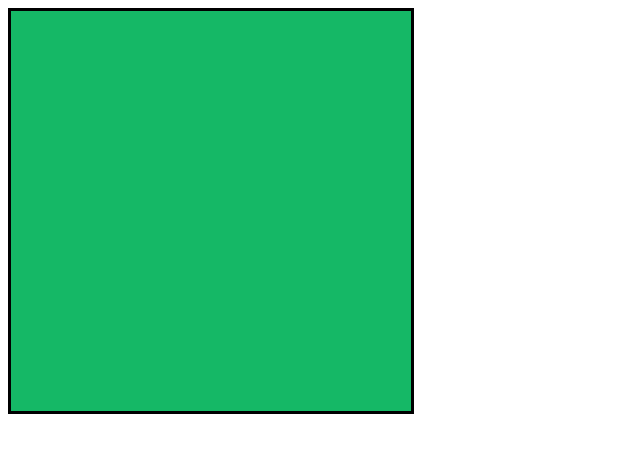
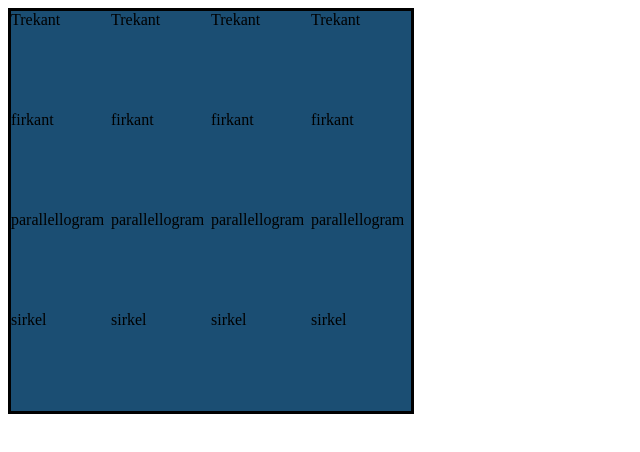
Before and after one commit to olaven/IT2-eksamen-losninger, a plain HTML site: page forberedelse_heldag/forberedelsesoppgaver_heldag/memotest.html in a window 1280 px wide. Shown: the whole page, without its empty margins (0-640 px from the left). Drawn offline with Linux system fonts and the light colour scheme.

Commit message:
kortene er lagt utover feltet. Trenger måte å plassere dem i tilfeldig rekkefølge

```diff
--- a/forberedelse_heldag/forberedelsesoppgaver_heldag/memotest.html
+++ b/forberedelse_heldag/forberedelsesoppgaver_heldag/memotest.html
@@ -13,9 +13,9 @@
       ];
 
       function oppstart() {
-        genMemo(kortInnhold, "memofelt", 4, 400);
+        genMemo(kortInnhold, "memofelt", 4, 400);//Holde alt i en funksjon slik at den kan brukes i relevante oppgaver uten at det krever for mye ekstra styr
       }
-      function genMemo(data, feltId, antallKortX, feltSide) {//sider utover height, width og id gjøres i stilark
+      function genMemo(data, feltId, antallKortX, feltSide) {//stiler utover height, width og id gjøres i stilark
         //lage felt
         var felt = document.createElement("div");
         felt.id = feltId;
@@ -24,9 +24,20 @@
 
         document.body.appendChild(felt);
         //lage kort
-        for(i in data){
+        for(i in data){//data er et arr med alle kortverdiene. Sendes inn som et argument
           var nyttKort = document.createElement("div");
+          nyttKort.style.width = feltSide / antallKortX + "px";
+          nyttKort.style.height = feltSide / antallKortX + "px";
+          nyttKort.style.backgroundColor = "rgba(31, 34, 122, 0.7)"
+          nyttKort.style.display = "inline-block";
 
+          nyttKort.onclick = function(evt){//Når brukeren velger et kort
+            console.log("klikket" + evt.target.className);
+          }
+          nyttKort.innerHTML = data[i];
+          nyttKort.className = data[i]; //må kanskje behandles som loop senere fordi klasser er arrayer med elementer(?)
+
+          felt.appendChild(nyttKort);
         }
       }
     </script>
```
